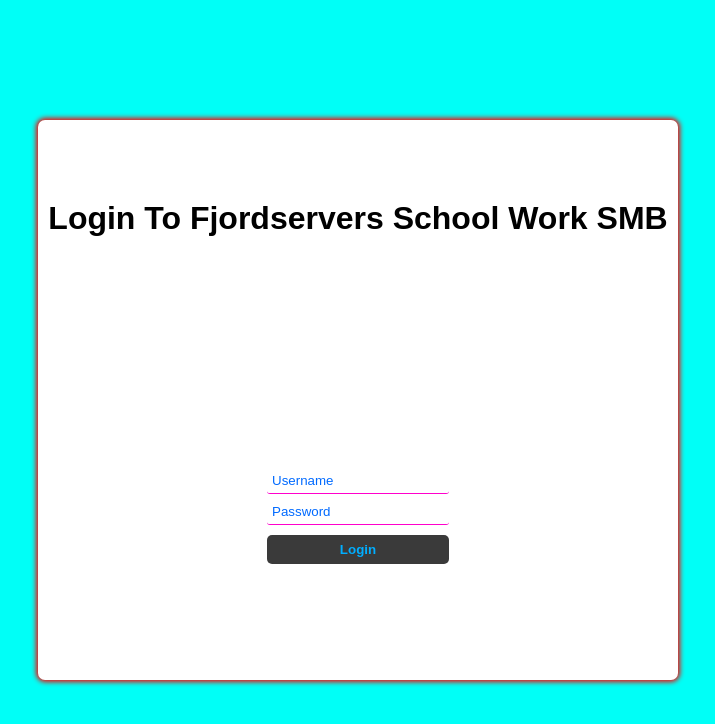
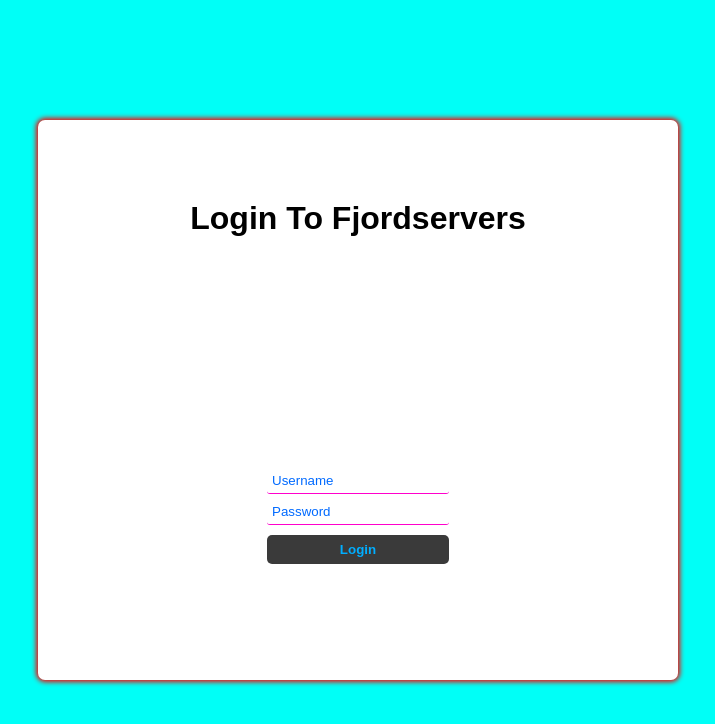
Before and after one commit to udsmdev/udsmdev.github.io, a plain HTML site: page index.html in a window 1280 px wide. Shown: the whole page, without its empty margins (282-997 px from the left). Drawn offline with Linux system fonts and the light colour scheme.

Commit message:
Update index.html

```diff
--- a/index.html
+++ b/index.html
@@ -12,7 +12,7 @@
 
 <body>
   <main id="main-holder">
-    <h1 id="login-header">Login To Fjordservers School Work SMB</h1>
+    <h1 id="login-header">Login To Fjordservers</h1>
 
     <div id="login-error-msg-holder">
       <p id="login-error-msg">Invalid username <span id="error-msg-second-line">and/or password</span></p>
```
